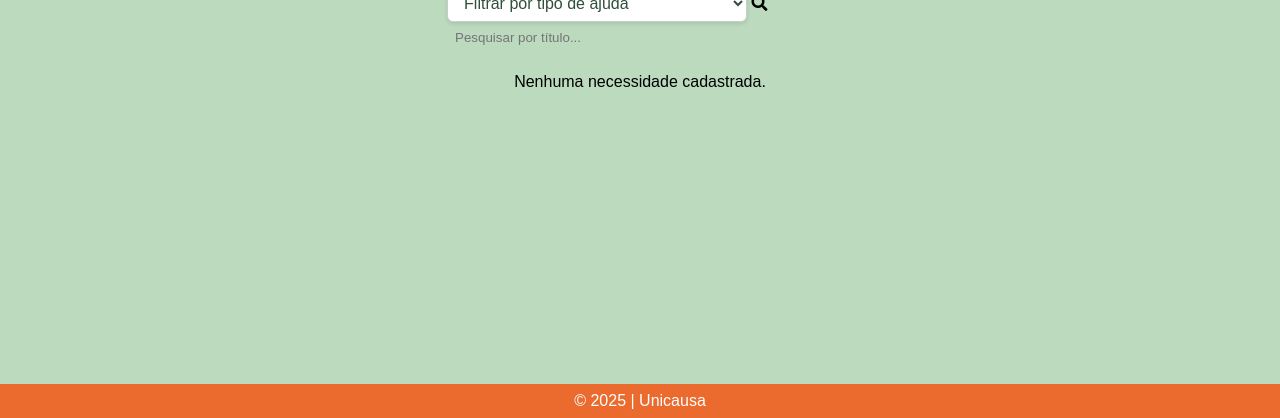
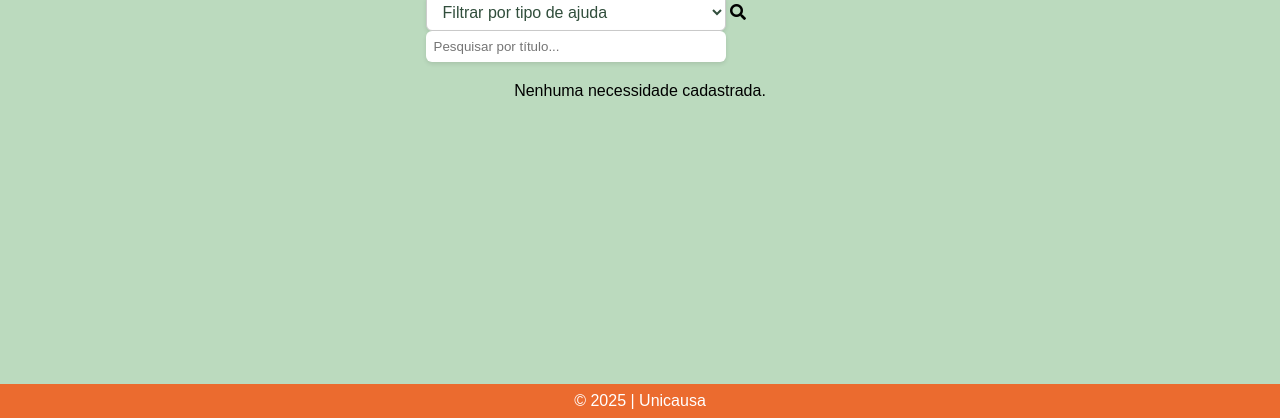
Before and after one commit to RafaelaMichelin/Projeto_voluntario, a plain HTML site: page view.html in a window 1280 px wide. Shown: the part 382-800 px from the top of the page. Drawn offline with Linux system fonts and the light colour scheme.

Commit message:
style: modificando o estilo do filtro de pesquisa

```diff
--- a/css/style.css
+++ b/css/style.css
@@ -134,8 +134,12 @@ display: block;
     padding: 8px;
     border: none;
     background-color: transparent;
-    width: 150px;
+    width: 100%;
+    max-width: 300px;
     outline: none;
+    background-color: #fff;
+    box-shadow: 0 2px 4px rgba(0,0,0,0.1);
+    border-radius: 6px;
 }
 
 .search label{
```
Also changed, not shown: view.html (+1 -2 lines).
